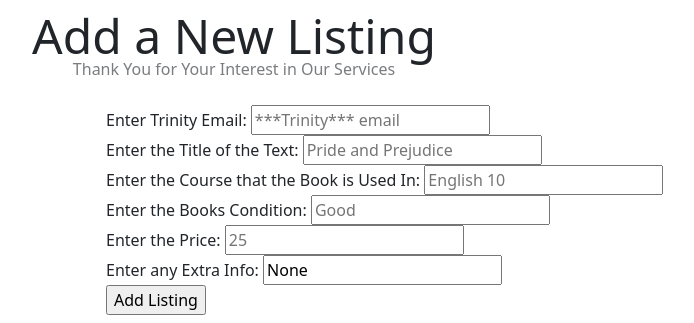
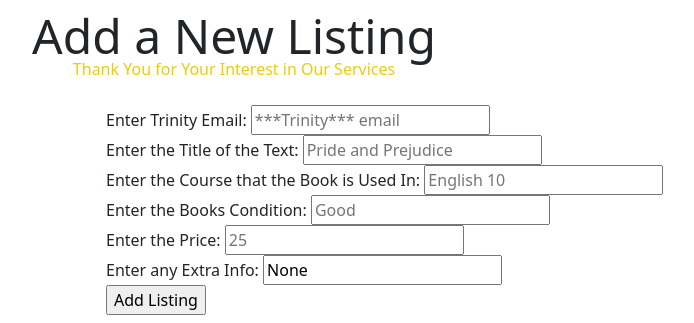
Before and after one commit to Daniel-Iofin/TrinBooks, a Flask app: page /new-listing in a window 1280 px wide. Shown: the part 97-420 px from the top of the page, without its empty margins (406-1100 px from the left). Run offline with Flask 3, Linux system fonts and the light colour scheme; some libraries are stand-ins or nearby versions.

Commit message:
Update new-listing.html
Colored sub-header

```diff
--- a/templates/new-listing.html
+++ b/templates/new-listing.html
@@ -12,7 +12,7 @@
     <div class="main-part">
       <br/>
       <h2 class="main-header">Add a New Listing</h2>
-      <h3 class="sub-header">Thank You for Your Interest in Our Services</h3>
+      <h3 class="sub-header gold">Thank You for Your Interest in Our Services</h3>
       <div id="new-listing-form">
         <form method="POST">
           <label>Enter Trinity Email:</label>
```
